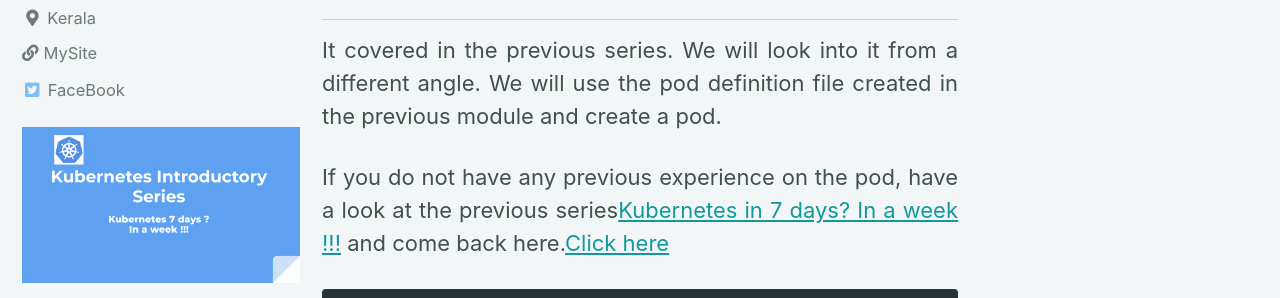
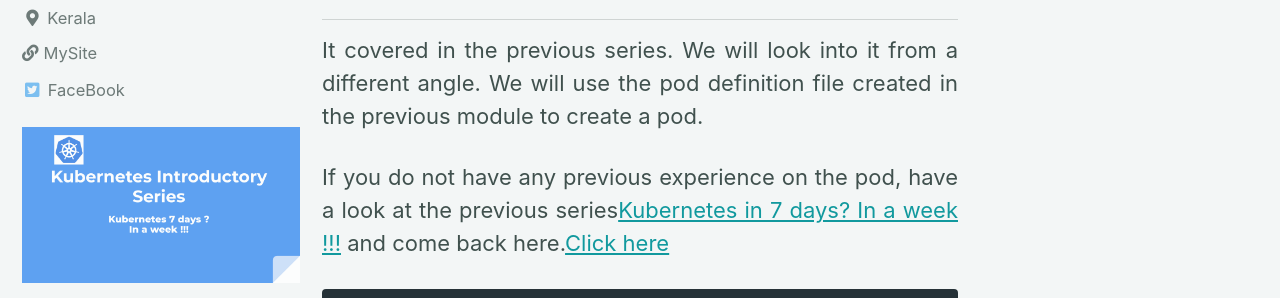
Before and after one commit to mangodairy/devsite, a Jekyll site: the page built from _Kubernetes/WalkingThroughThePodsPart2.md, in a window 1280 px wide and 900 px high. Shown: the part 460-758 px from the top of the window. Built offline with Jekyll 4.4.1, drawn with Linux system fonts in a browser that asks for light colours; cached includes are drawn as plain includes; some of the changed text lies outside the part shown.

```diff
--- a/_Kubernetes/WalkingThroughThePodsPart2.md
+++ b/_Kubernetes/WalkingThroughThePodsPart2.md
@@ -25,7 +25,7 @@
 
 ##  Create a Pod
 
-It covered in the previous series. We will look into it from a different angle. We will use the pod definition file created in the previous module and create a pod.
+It covered in the previous series. We will look into it from a different angle. We will use the pod definition file created in the previous module to create a pod.
 {: style="text-align: justify;"}
 If you do not have any previous experience on the pod, have a look at the previous series[Kubernetes in 7 days? In a week !!!](https://www.rajith.in/Kubernetes/#kubernetes-learning-series) and come back here.[Click here](https://www.rajith.in/Kubernetes/KubernetesPart4_Pods/#creating-a-pod)
 {: style="text-align: justify;"}
```
Also changed, not shown: other parts of _Kubernetes/WalkingThroughThePodsPart2.md (+2 -2 lines).
